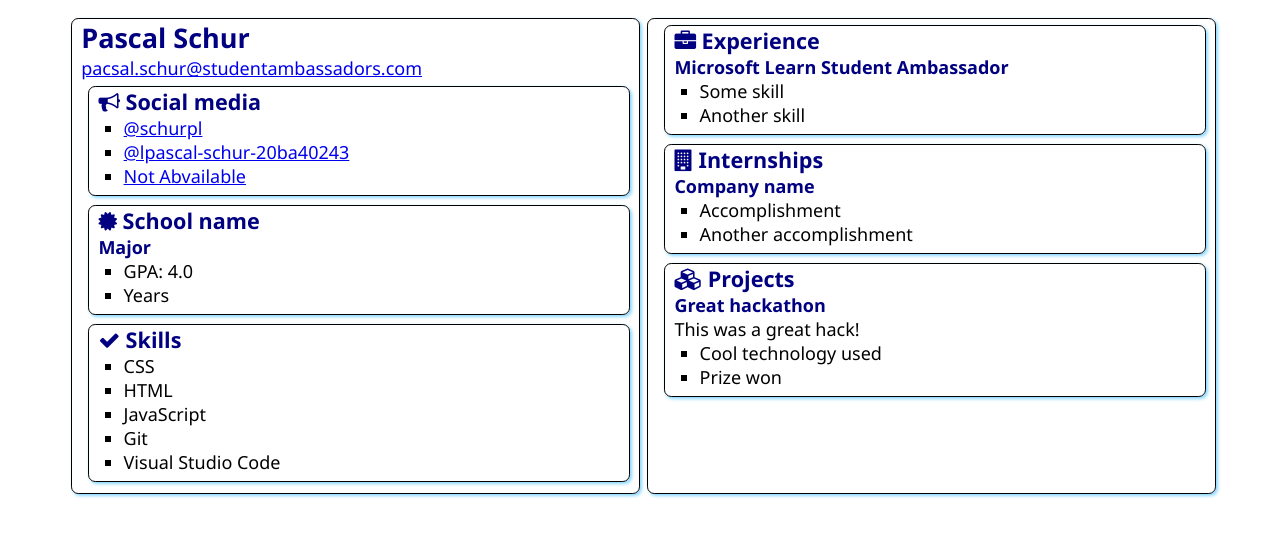
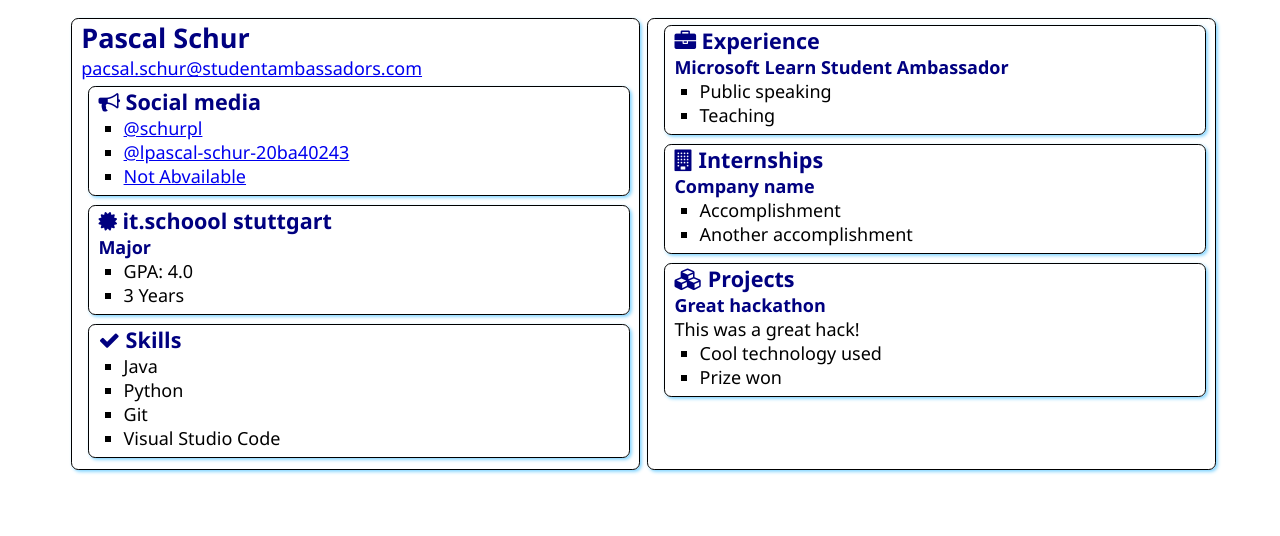
Before and after one commit to schurpl/SATechnicalOnboarding, a plain HTML site: page src/index.html in a window 1280 px wide. Drawn offline with Linux system fonts and the light colour scheme.

Commit message:
Added Skills andExperience

```diff
--- a/src/index.html
+++ b/src/index.html
@@ -31,12 +31,12 @@
                 <div class="education">
                     <h2>
                         <i class="fa fa-certificate" aria-hidden="true"></i>
-                        School name
+                        it.schoool stuttgart
                     </h2>
                     <h3>Major</h3>
                     <ul>
                         <li>GPA: 4.0</li>
-                        <li>Years</li>
+                        <li>3 Years</li>
                     </ul>
                 </div>
             </section>
@@ -47,9 +47,8 @@
                     Skills
                 </h2>
                 <ul>
-                    <li>CSS</li>
-                    <li>HTML</li>
-                    <li>JavaScript</li>
+                    <li>Java</li>
+                    <li>Python</li>
                     <li>Git</li>
                     <li>Visual Studio Code</li>
                 </ul>
@@ -63,8 +62,8 @@
                 </h2>
                 <h3>Microsoft Learn Student Ambassador</h3>
                 <ul>
-                    <li>Some skill</li>
-                    <li>Another skill</li>
+                    <li>Public speaking</li>
+                    <li>Teaching</li>
                 </ul>
             </section>
             <section class="box">
```
